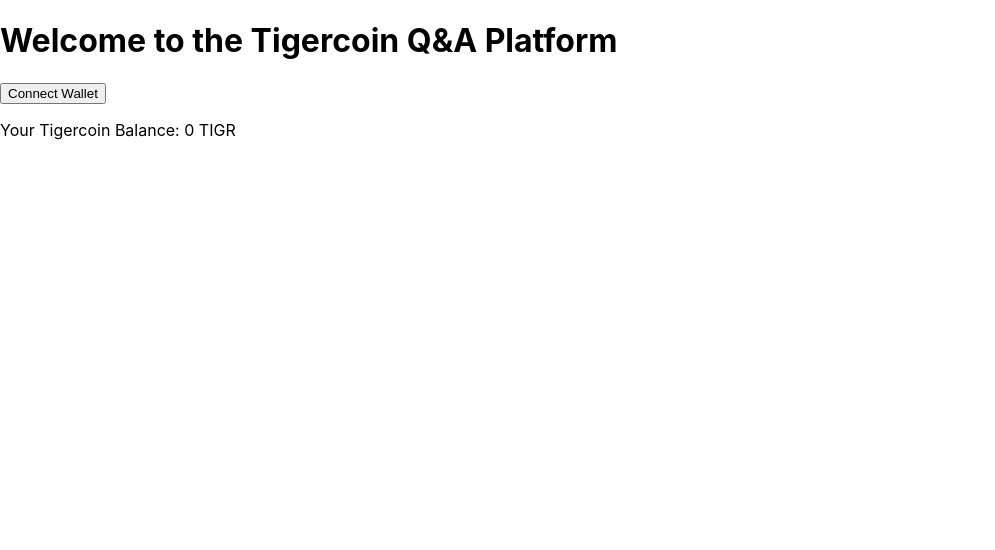
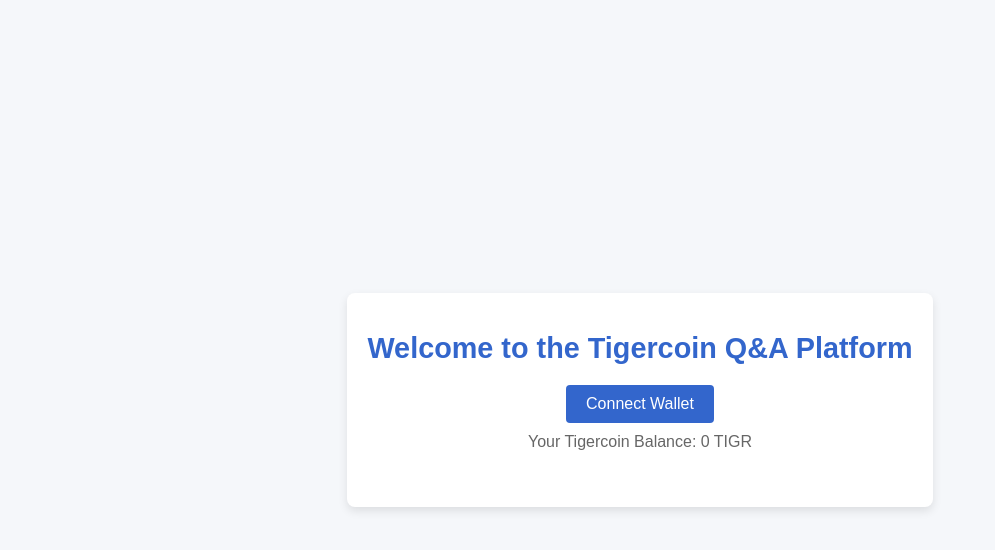
Before and after one commit to lminsl/int, a React (Create React App) app: page / in a window 1280 px wide. Shown: the top 550 px of the page, without its empty margins (0-995 px from the left). Built offline with nearby package versions, Linux system fonts and the light colour scheme.

Commit message:
Update UI

```diff
--- a/src/App.css
+++ b/src/App.css
@@ -36,3 +36,60 @@
     transform: rotate(360deg);
   }
 }
+
+/* added */
+
+body {
+  font-family: Arial, sans-serif;
+  background-color: #f5f7fa;
+  margin: 0;
+  padding: 0;
+  display: flex;
+  justify-content: center;
+  align-items: center;
+  min-height: 100vh;
+  color: #333;
+}
+
+.app-container {
+  max-width: 600px;
+  padding: 20px;
+  border-radius: 8px;
+  box-shadow: 0 4px 10px rgba(0, 0, 0, 0.1);
+  background-color: #ffffff;
+}
+
+.app-title {
+  font-size: 1.8rem;
+  color: #3366cc;
+  text-align: center;
+  margin-bottom: 20px;
+}
+
+.wallet-section {
+  display: flex;
+  flex-direction: column;
+  align-items: center;
+  margin-bottom: 20px;
+}
+
+.balance {
+  font-size: 1rem;
+  color: #666;
+  margin-top: 10px;
+}
+
+button {
+  background-color: #3366cc;
+  color: #ffffff;
+  border: none;
+  border-radius: 4px;
+  padding: 10px 20px;
+  font-size: 1rem;
+  cursor: pointer;
+  transition: background-color 0.3s;
+}
+
+button:hover {
+  background-color: #2851a3;
+}
--- a/src/App.js
+++ b/src/App.js
@@ -4,6 +4,7 @@ import Wallet from './Wallet';
 import PostQuestion from './PostQuestion';
 import TigercoinABI from './TigercoinABI.json';
 import getWeb3 from './web3';
+import './App.css';
 
 const App = () => {
     const [web3, setWeb3] = useState(null);
@@ -30,13 +31,15 @@ const App = () => {
     }, []);
 
     return (
-        <div>
-            <h1>Welcome to the Tigercoin Q&A Platform</h1>
+        <div className="app-container">
+        <h1 className="app-title">Welcome to the Tigercoin Q&A Platform</h1>
+        <div className="wallet-section">
             <Wallet setAccount={setAccount} setBalance={setBalance} />
-            <p>Your Tigercoin Balance: {balance} TIGR</p>
-            {web3 && account && tigercoinContract && (
-                <PostQuestion tigercoinContract={tigercoinContract} account={account} web3={web3} />
-            )}
+            <p className="balance">Your Tigercoin Balance: {balance} TIGR</p>
+        </div>
+        {web3 && account && tigercoinContract && (
+            <PostQuestion tigercoinContract={tigercoinContract} account={account} web3={web3} />
+        )}
         </div>
     );
 };
```
